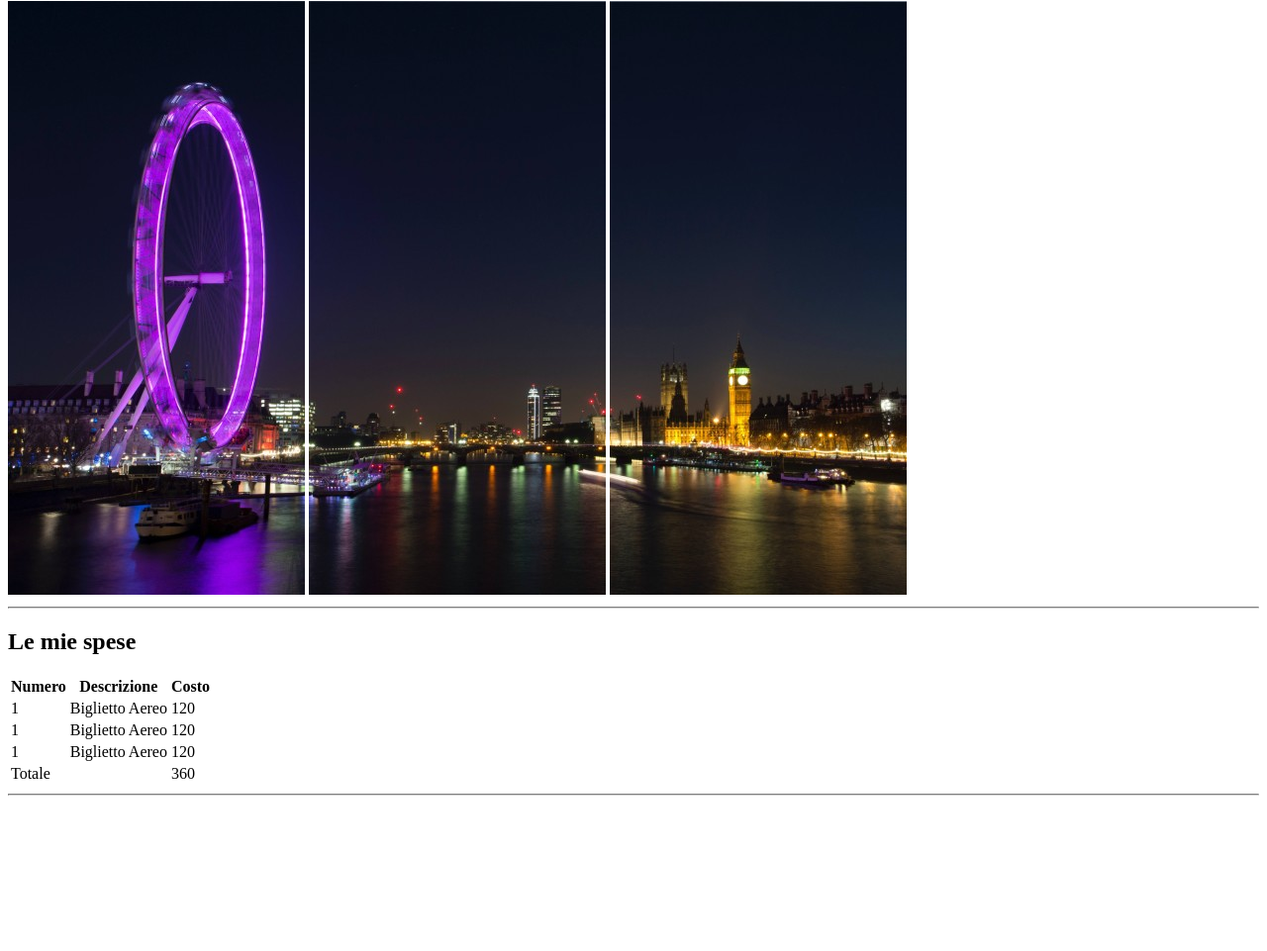
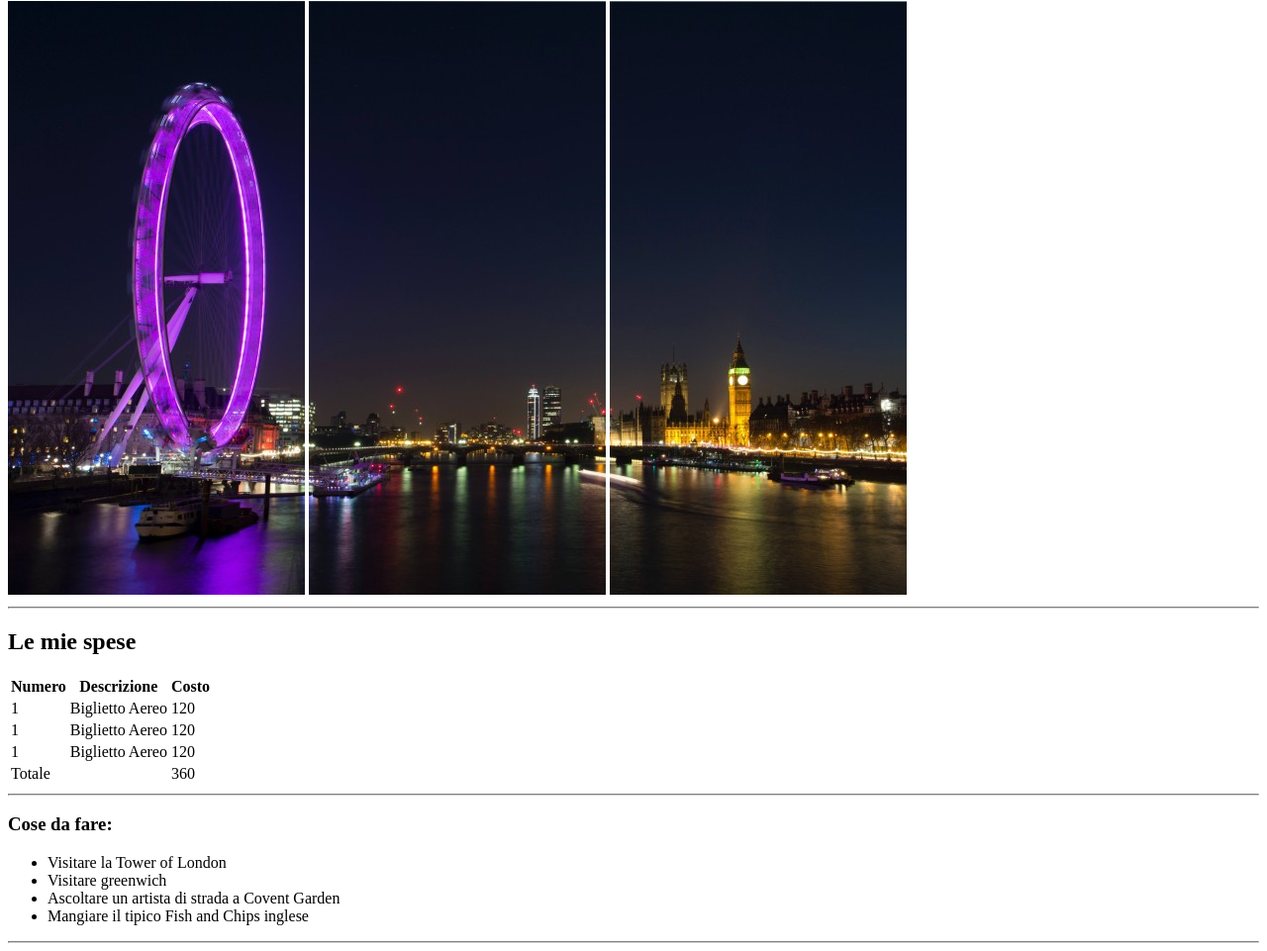
Before and after one commit to yurididomenico/html-london-trip, a plain HTML site: page index.html in a window 1280 px wide. Shown: the part 79-1040 px from the top of the page at 99% size. Before the commit the page ends 891 px from the top, so only its background shows below. Drawn offline with Linux system fonts and the light colour scheme.

Commit message:
Ho aggiunto un titolo ed una lista non ordinata

```diff
--- a/index.html
+++ b/index.html
@@ -57,6 +57,16 @@
 
   <hr style="border-color:lightgrey">
 
+  <h3>Cose da fare:</h3>
+
+  <ul>
+    <li>Visitare la Tower of London</li>
+    <li>Visitare greenwich</li>
+    <li>Ascoltare un artista di strada a Covent Garden</li>
+    <li>Mangiare il tipico Fish and Chips inglese</li>
+  </ul>
+
+  <hr style="border-color:lightgrey">
 
 
 
```
